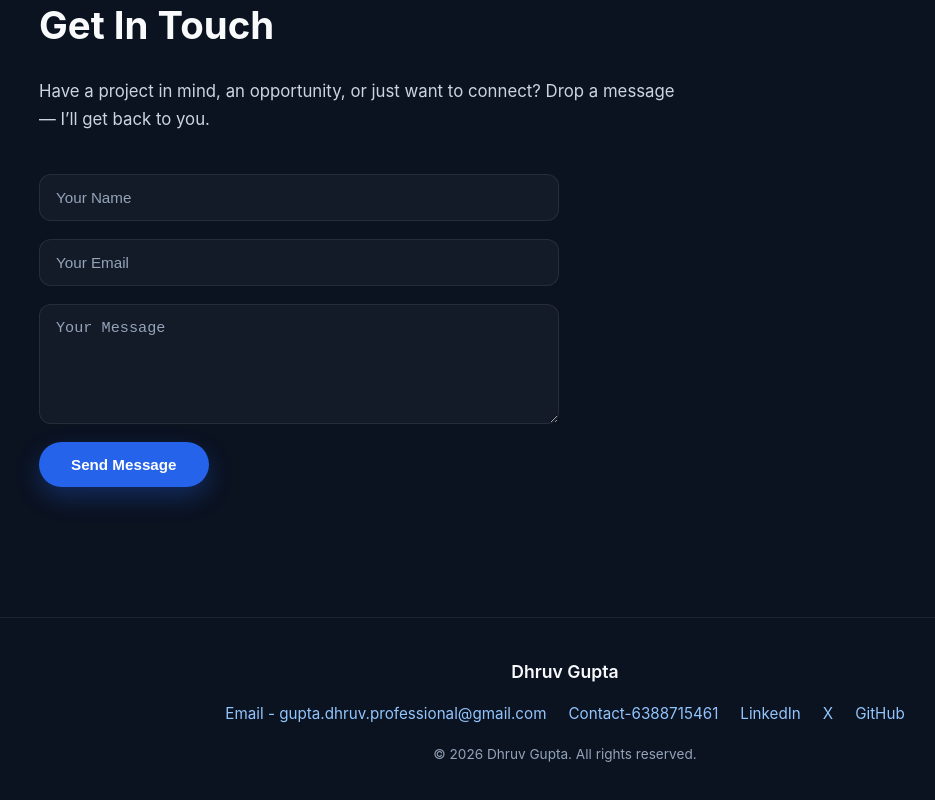
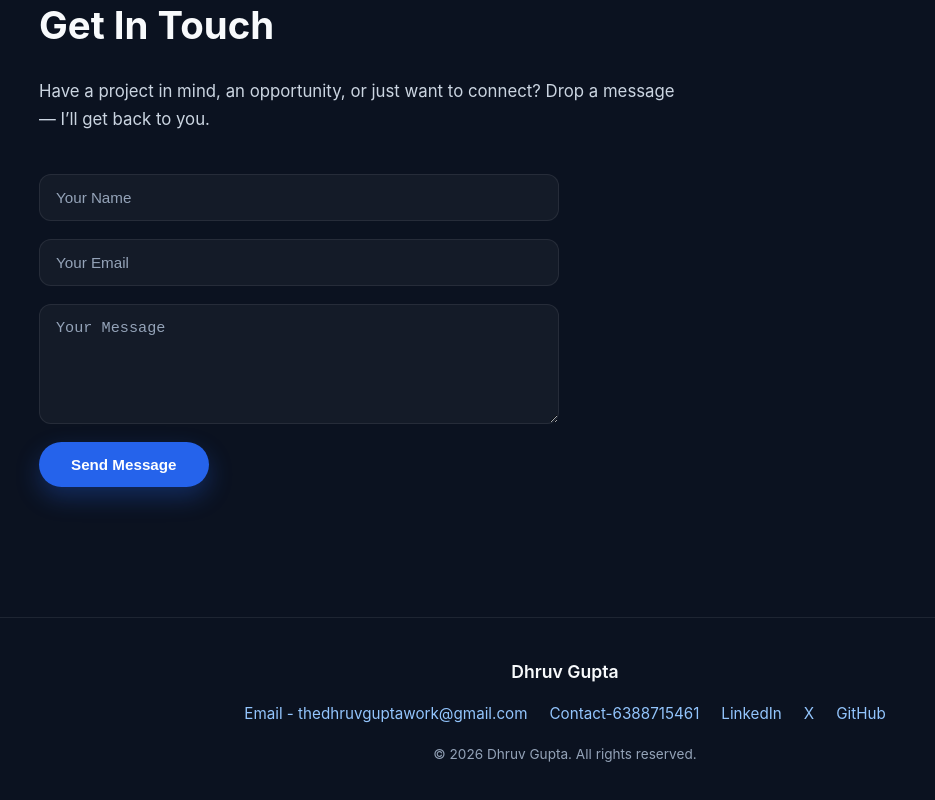
Before and after one commit to thedhruvguptawork/Portfolio, a React (Vite) app: page / in a window 1280 px wide. Shown: the part 3230-4030 px from the top of the page, without its empty margins (75-1010 px from the left). Built offline with nearby package versions, Linux system fonts and the light colour scheme.

Commit message:
E mail updated

```diff
--- a/src/components/Footer.jsx
+++ b/src/components/Footer.jsx
@@ -5,7 +5,7 @@ function Footer() {
         <p className="footer-name">Dhruv Gupta</p>
 
         <div className="footer-links">
-          <a href="gupta.dhruv.professional@gmail.com">Email - gupta.dhruv.professional@gmail.com</a>
+          <a href="thedhruvguptawork@gmail.com">Email - thedhruvguptawork@gmail.com</a>
           <a href="6388715461">Contact-6388715461</a>
           <a href="https://linkedin.com/in/dhruv-gupta-a73391268/" target="_blank">
             LinkedIn
```
